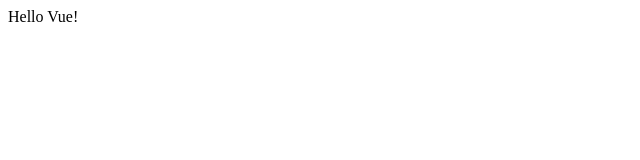
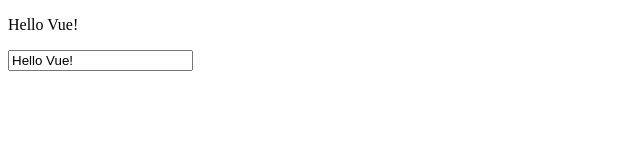
Before and after one commit to shoji-haruki/Learning_sample, a plain HTML site: page vue.js/app/template.html in a window 1280 px wide. Shown: the whole page, without its empty margins (0-640 px from the left). Drawn offline with nearby package versions, Linux system fonts and the light colour scheme.

Commit message:
fix template

```diff
--- a/vue.js/app/template.html
+++ b/vue.js/app/template.html
@@ -2,14 +2,17 @@
 <html>
 <head>
   <title>My first Vue app</title>
-<!-- development version, includes helpful console warnings -->
-<script src="https://cdn.jsdelivr.net/npm/vue/dist/vue.js"></script>
+  <script src="https://cdn.jsdelivr.net/npm/vue/dist/vue.js"></script>
 </head>
 <body>
+<!-- =============HTML============= -->
   <div id="app">
-    {{ message }}
+    <p>{{ message }}</p>
+    <input v-model="message">
   </div>
 
+<!-- =============HTML============= -->
+<!-- ==============JS============== -->
   <script>
     var app = new Vue({
       el: '#app',
@@ -17,6 +20,8 @@
         message: 'Hello Vue!'
       }
     })
+
   </script>
+<!-- ==============JS============== -->
 </body>
 </html>
```
